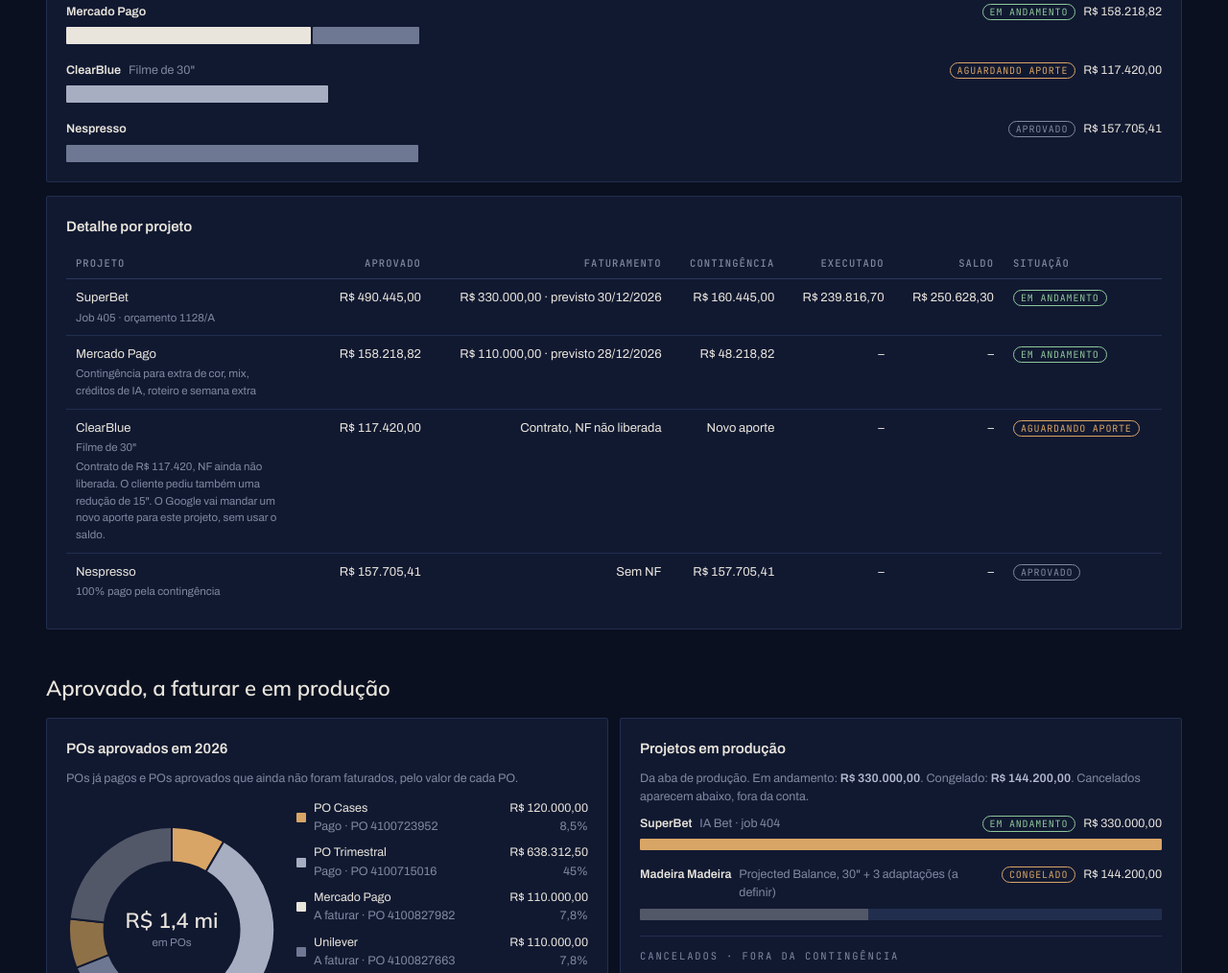
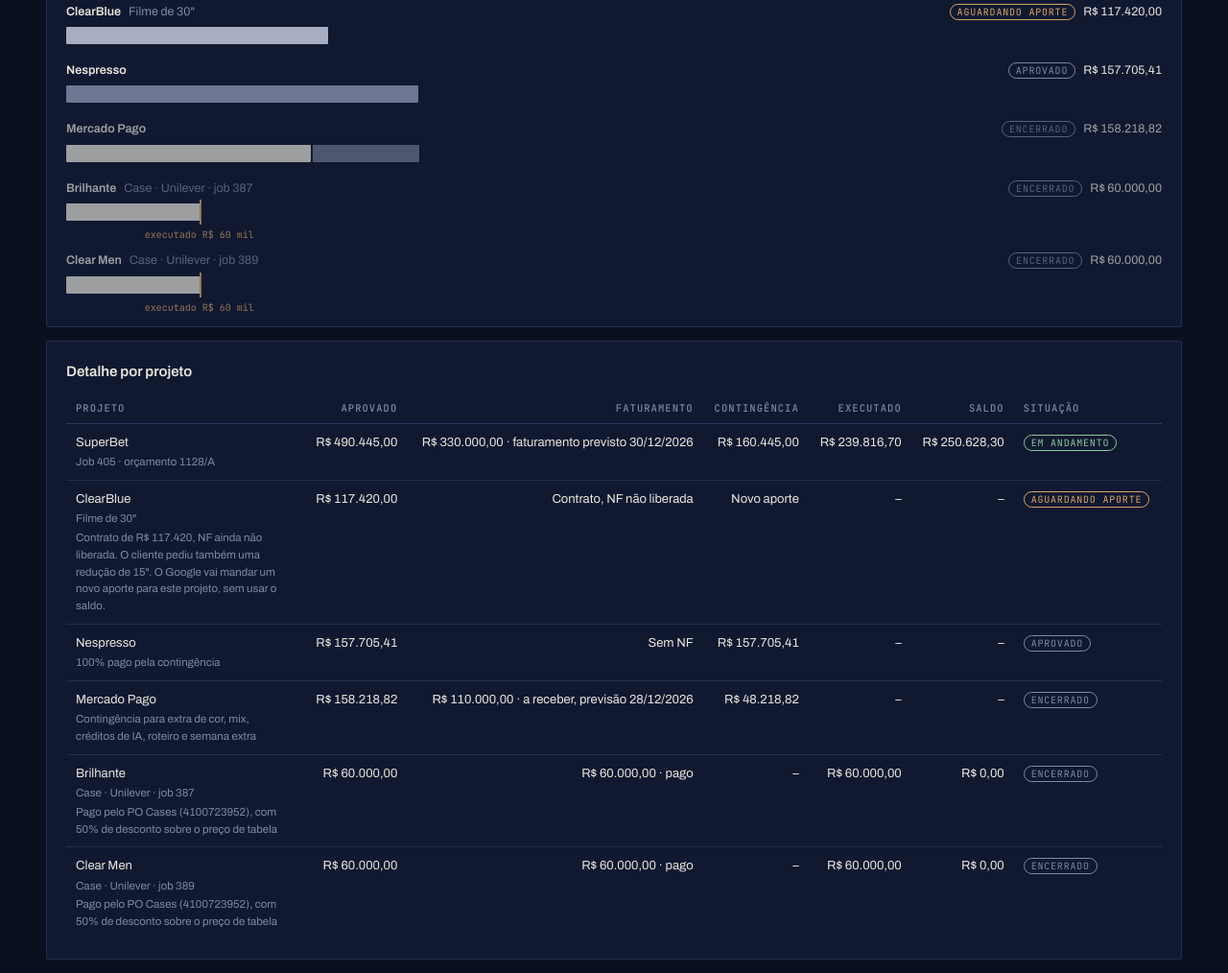
Before and after one commit to InsulaAI/google-account, a plain HTML site: page index.html in a window 1280 px wide. Shown: the part 1786-2800 px from the top of the page at 96% size. Drawn offline with Linux system fonts and the light colour scheme.

Commit message:
Brilhante, Clear Men e Mercado Pago encerrados
- Brilhante e Clear Men entram na seção de projetos como cases encerrados,
  pagos pelo PO Cases. O lançamento "Clear" passa a se chamar Clear Men.
- Mercado Pago encerrado, faturado e aguardando recebimento, previsto
  para 28/12.

Co-Authored-By: Claude Opus 5.5 <noreply@anthropic.com>
Claude-Session: https://claude.ai/code/session_01GGZ1ytw466APPPgRApWykT

```diff
--- a/dados.json
+++ b/dados.json
@@ -1,5 +1,5 @@
 {
- "atualizado_em": "2026-11-12T13:51:45Z",
+ "atualizado_em": "2026-11-18T19:20:36Z",
  "origem": {
   "cuentas": "2026-09-25T20:29:02.947Z",
   "latam": "2026-11-03T21:28:24.866Z",
@@ -50,7 +50,7 @@
    "manual": false,
    "data": "2026-01-26",
    "tipo": "Débito",
-   "lancamento": "Clear",
+   "lancamento": "Clear Men",
    "servico": "Case",
    "po": "",
    "job": "389",
@@ -970,21 +970,6 @@
    "saldo": 250628.3
   },
   {
-   "id": "mercado-pago",
-   "projeto": "Mercado Pago",
-   "detalhe": "",
-   "situacao": "Em andamento",
-   "faturamento": 110000,
-   "faturamento_status": "previsto",
-   "faturamento_data": "2026-12-28",
-   "contingencia": 48218.82,
-   "aporte": null,
-   "executado": null,
-   "nota": "Contingência para extra de cor, mix, créditos de IA, roteiro e semana extra",
-   "aprovado": 158218.82,
-   "saldo": null
-  },
-  {
    "id": "clearblue",
    "projeto": "ClearBlue",
    "detalhe": "Filme de 30\"",
@@ -1013,6 +998,51 @@
    "nota": "100% pago pela contingência",
    "aprovado": 157705.41,
    "saldo": null
+  },
+  {
+   "id": "mercado-pago",
+   "projeto": "Mercado Pago",
+   "detalhe": "",
+   "situacao": "Encerrado",
+   "faturamento": 110000,
+   "faturamento_status": "a_receber",
+   "faturamento_data": "2026-12-28",
+   "contingencia": 48218.82,
+   "aporte": null,
+   "executado": null,
+   "nota": "Contingência para extra de cor, mix, créditos de IA, roteiro e semana extra",
+   "aprovado": 158218.82,
+   "saldo": null
+  },
+  {
+   "id": "brilhante",
+   "projeto": "Brilhante",
+   "detalhe": "Case · Unilever · job 387",
+   "situacao": "Encerrado",
+   "faturamento": 60000,
+   "faturamento_status": "pago",
+   "faturamento_data": "2026-01-23",
+   "contingencia": 0,
+   "aporte": null,
+   "executado": 60000,
+   "nota": "Pago pelo PO Cases (4100723952), com 50% de desconto sobre o preço de tabela",
+   "aprovado": 60000,
+   "saldo": 0
+  },
+  {
+   "id": "clear-men",
+   "projeto": "Clear Men",
+   "detalhe": "Case · Unilever · job 389",
+   "situacao": "Encerrado",
+   "faturamento": 60000,
+   "faturamento_status": "pago",
+   "faturamento_data": "2026-01-23",
+   "contingencia": 0,
+   "aporte": null,
+   "executado": 60000,
+   "nota": "Pago pelo PO Cases (4100723952), com 50% de desconto sobre o preço de tabela",
+   "aprovado": 60000,
+   "saldo": 0
   }
  ]
 }
--- a/index.html
+++ b/index.html
@@ -81,6 +81,7 @@ h3{font-family:var(--sans);font-weight:600;font-size:15px}
 .bars{display:grid;gap:16px;min-height:11rem;align-content:start}
 .pbars{display:grid;gap:18px;position:relative}
 .pbar{display:grid;gap:6px}
+.pbar.off{opacity:.65}
 .pbar-top{display:flex;flex-wrap:wrap;align-items:baseline;gap:4px 8px;font-size:12.5px}
 .pbar-top .nm{font-weight:600}
 .pbar-top .sv{color:var(--text-3);flex:1 1 10rem;min-width:0}
@@ -474,19 +475,20 @@ footer{color:var(--text-3);font-size:12.5px;border-top:1px solid var(--line);pad
     if (!P.length) { box.appendChild(el('p', 'empty', 'Nenhum projeto informado.')); return; }
     const max = d3.max(P, (p) => Number(p.aprovado)) || 1;
     const fat = (p) => {
-      if (p.faturamento) return `${money(p.faturamento)}${p.faturamento_status === 'previsto' ? ` · previsto ${date(p.faturamento_data)}` : ''}`;
+      const st = { previsto: `faturamento previsto ${date(p.faturamento_data)}`, a_receber: `a receber, previsão ${date(p.faturamento_data)}`, pago: 'pago' }[p.faturamento_status];
+      if (p.faturamento) return `${money(p.faturamento)}${st ? ` · ${st}` : ''}`;
       if (p.aporte) return 'Contrato, NF não liberada';
       return 'Sem NF';
     };
-    const cls = { 'Em andamento': 'ok', 'Aguardando aporte': 'warn', 'Congelado': 'warn', 'Cancelado': 'bad', 'Concluído': 'neutral' };
+    const cls = { 'Em andamento': 'ok', 'Aguardando aporte': 'warn', 'Congelado': 'warn', 'Cancelado': 'bad', 'Encerrado': 'neutral' };
     const t = tip(box);
     for (const p of P) {
       const segs = [
-        { v: Number(p.faturamento) || 0, c: C.cream, n: p.faturamento_status === 'previsto' ? 'Faturamento previsto' : 'Faturamento' },
+        { v: Number(p.faturamento) || 0, c: C.cream, n: { previsto: 'Faturamento previsto', a_receber: 'Faturado, a receber', pago: 'Faturado e pago' }[p.faturamento_status] || 'Faturamento' },
         { v: Number(p.contingencia) || 0, c: C.slate, n: 'Contingência' },
         { v: Number(p.aporte) || 0, c: C.steel, n: 'Novo aporte' },
       ].filter((s) => s.v > 0);
-      const item = el('div', 'pbar'), top = el('div', 'pbar-top');
+      const item = el('div', p.situacao === 'Encerrado' ? 'pbar off' : 'pbar'), top = el('div', 'pbar-top');
       top.append(el('span', 'nm', p.projeto), el('span', 'sv', p.detalhe || ''), el('span', 'chip ' + (cls[p.situacao] || 'neutral'), p.situacao), el('span', 'vl', money(p.aprovado)));
       const track = el('div', 'ptrack');
       track.style.width = (Number(p.aprovado) / max * 100) + '%';
```
Also changed, not shown: manual.json (+44 -15 lines), 2 other files.
